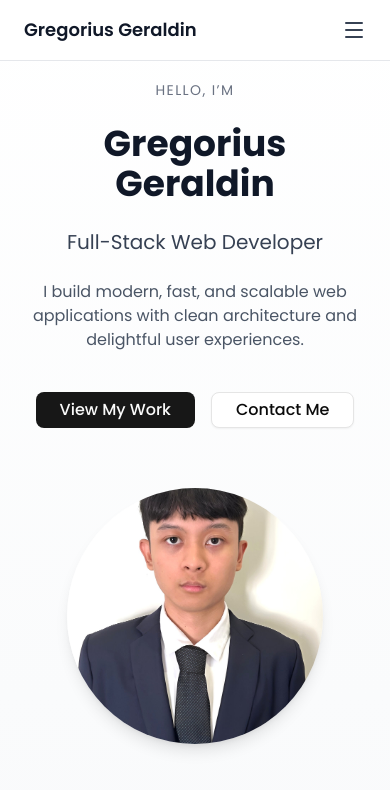
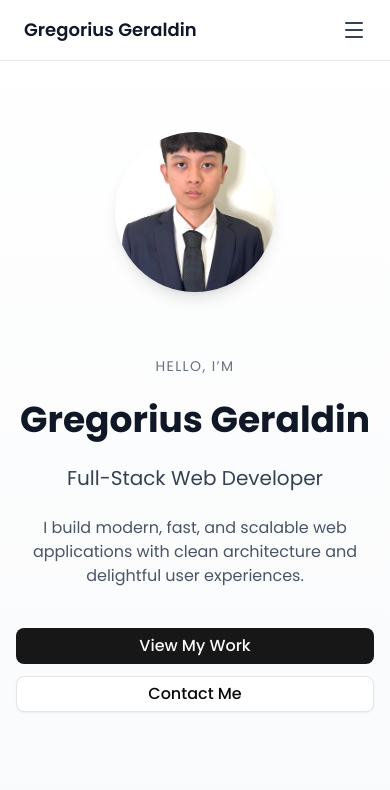
Before and after one commit to gregoriusgrd/portfolio, a Next.js app: page / in a window 390 px wide. Shown: the top 790 px of the page. Built offline with nearby package versions, Linux system fonts and the light colour scheme.

Commit message:
refactor(HeroSection): improve layout and structure of HeroSection component

```diff
--- a/src/views/01-hero/HeroSection.tsx
+++ b/src/views/01-hero/HeroSection.tsx
@@ -7,8 +7,11 @@ export const HeroSection = () => {
   return (
     <section
       id="hero"
-      className="min-h-screen flex flex-col md:flex-row items-center justify-center gap-10 px-6 md:px-16 py-20 bg-gradient-to-b from-white to-gray-50"
+      className="min-h-screen flex items-center justify-center bg-gradient-to-b from-white to-gray-50 px-4 sm:px-6 md:px-10 lg:px-16 py-12 md:py-20"
     >
+      {/* Container utama dengan max-width */}
+      <div className="max-w-6xl w-full flex flex-col-reverse md:flex-row items-center justify-between gap-8 md:gap-12 lg:gap-16">
+
         {/* Kiri: Text */}
         <div className="flex-1 text-center md:text-left space-y-6">
           <p className="text-sm uppercase tracking-widest text-gray-500">
@@ -25,7 +28,7 @@ export const HeroSection = () => {
             architecture and delightful user experiences.
           </p>
 
-        <div className="flex justify-center md:justify-start gap-4 pt-4">
+          <div className="flex flex-col sm:flex-row justify-center md:justify-start gap-3 pt-4">
             <Button className="px-6 py-3 text-base">View My Work</Button>
             <Button variant="outline" className="px-6 py-3 text-base">
               Contact Me
@@ -33,15 +36,17 @@ export const HeroSection = () => {
           </div>
         </div>
 
-      {/* Kanan: Foto atau Ilustrasi */}
-      <div className="flex-1 flex justify-center md:justify-end">
-        <div className="relative w-64 h-64 md:w-80 md:h-80">
+        {/* Kanan: Foto */}
+        <div className="flex-1 flex justify-center md:justify-end mb-8 md:mb-0">
+          <div className="relative w-40 h-40 sm:w-52 sm:h-52 md:w-72 md:h-72 lg:w-80 lg:h-80">
             <Image
-            src="/hero/profile-picture.jpg" // pasfoto
+              src="/hero/profile-picture.jpg"
               alt="Profile picture"
               fill
               className="object-cover rounded-full shadow-lg"
+              priority
             />
+          </div>
         </div>
       </div>
     </section>
```
Lines whose indentation alone changed are shown as unchanged.
